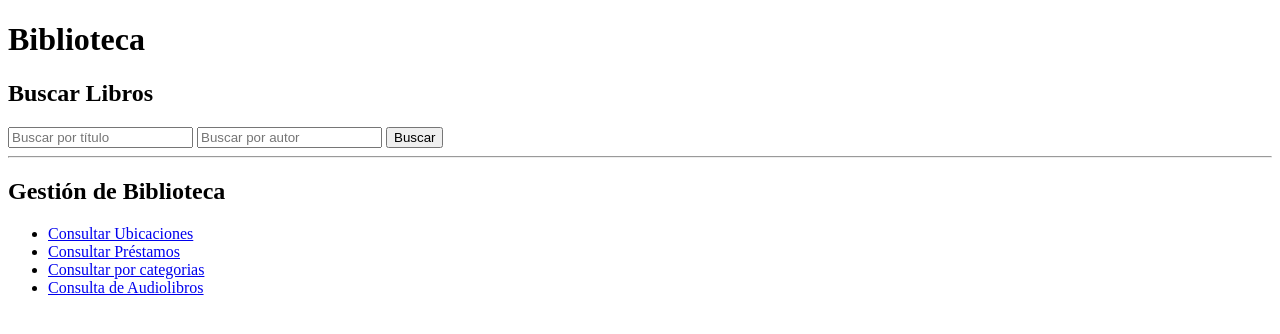
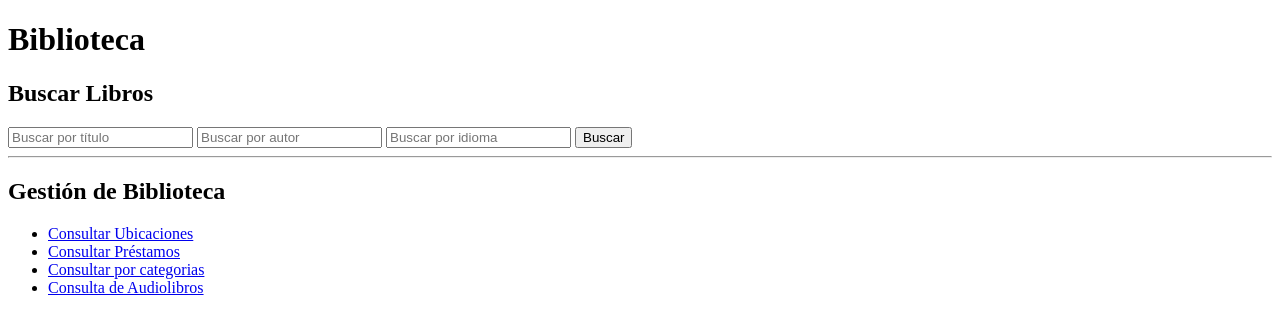
Before and after one commit to StephanyJrz/Biblioteca_Distribuida, a Flask app: page / in a window 1280 px wide. Shown: the top 334 px of the page. Run offline with Flask 3, Linux system fonts and the light colour scheme.

Commit message:
Agregado de búsqueda por idioma
Se modificaron varios archivos y se agrego un espacio para busqueda en el main

```diff
--- a/fragmento_catalogo/app.py
+++ b/fragmento_catalogo/app.py
@@ -15,6 +15,7 @@ def get_libros():
     titulo = request.args.get('titulo', '').strip()
     autor = request.args.get('autor', '').strip()
     tipo = request.args.get('tipo', None)
+    idioma = request.args.get('idioma', '').strip()
 
     query = "SELECT * FROM libros WHERE 1=1"
     params = []
@@ -24,6 +25,9 @@ def get_libros():
     if autor:
         query += " AND autor LIKE ?"
         params.append(f"%{autor}%")
+    if idioma:
+        query += " AND idioma LIKE ?"
+        params.append(f"%{idioma}%")
     if tipo:
         query += " AND tipo LIKE ?"
         params.append(f"%{tipo}%")
@@ -34,5 +38,6 @@ def get_libros():
 
     return jsonify([dict(libro) for libro in libros])
 
+
 if __name__ == '__main__':
     app.run(host='0.0.0.0', port=5000)
--- a/interfaz_grafica/app.py
+++ b/interfaz_grafica/app.py
@@ -18,10 +18,10 @@ def index():
 def buscar():
     titulo = request.args.get('titulo', '').strip()
     autor = request.args.get('autor', '').strip()
-
+    idioma = request.args.get('idioma', '').strip()
 
     # Solicita datos al contenedor catalogo
-    response = requests.get(f'{CATALOGO_URL}/libros', params={'titulo': titulo, 'autor': autor})
+    response = requests.get(f'{CATALOGO_URL}/libros', params={'titulo': titulo, 'autor': autor, 'idioma': idioma})
 
     if response.status_code == 200:
         libros = response.json()
@@ -137,6 +137,7 @@ def consultar_audiolibros():
         return render_template('mensaje.html', mensaje=mensaje_error)
 
 
+
 # Bloque para ejecutar la aplicación
 if __name__ == '__main__':
     app.run(host='0.0.0.0', port=5000)
--- a/interfaz_grafica/templates/index.html
+++ b/interfaz_grafica/templates/index.html
@@ -13,6 +13,7 @@
     <form action="/buscar" method="get">
       <input type="text" name="titulo" placeholder="Buscar por título" />
       <input type="text" name="autor" placeholder="Buscar por autor" />
+      <input type="text" name="idioma" placeholder="Buscar por idioma" />
       <button type="submit">Buscar</button>
     </form>
 
--- a/interfaz_grafica/templates/resultados.html
+++ b/interfaz_grafica/templates/resultados.html
@@ -12,6 +12,7 @@
       <li>
         <strong>{{ libro['titulo'] }}</strong> - {{ libro['autor'] }}<br />
         <em>Categoría:</em> {{ libro['categoria'] }}<br />
+        <em>Idioma original:</em> {{ libro['idioma'] }}<br />
         <form action="/prestar" method="post">
           <input type="hidden" name="libro_id" value="{{ libro['id'] }}" />
           <input
```
Also changed, not shown: fragmento_catalogo/catalogo.db.
